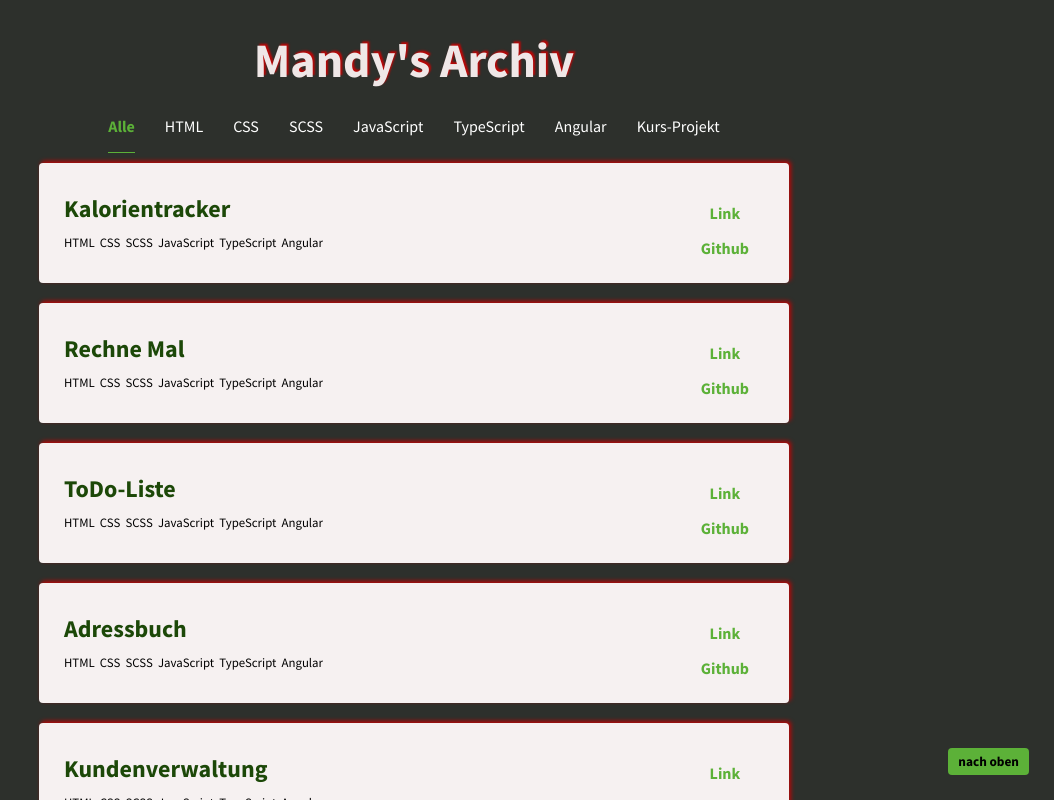
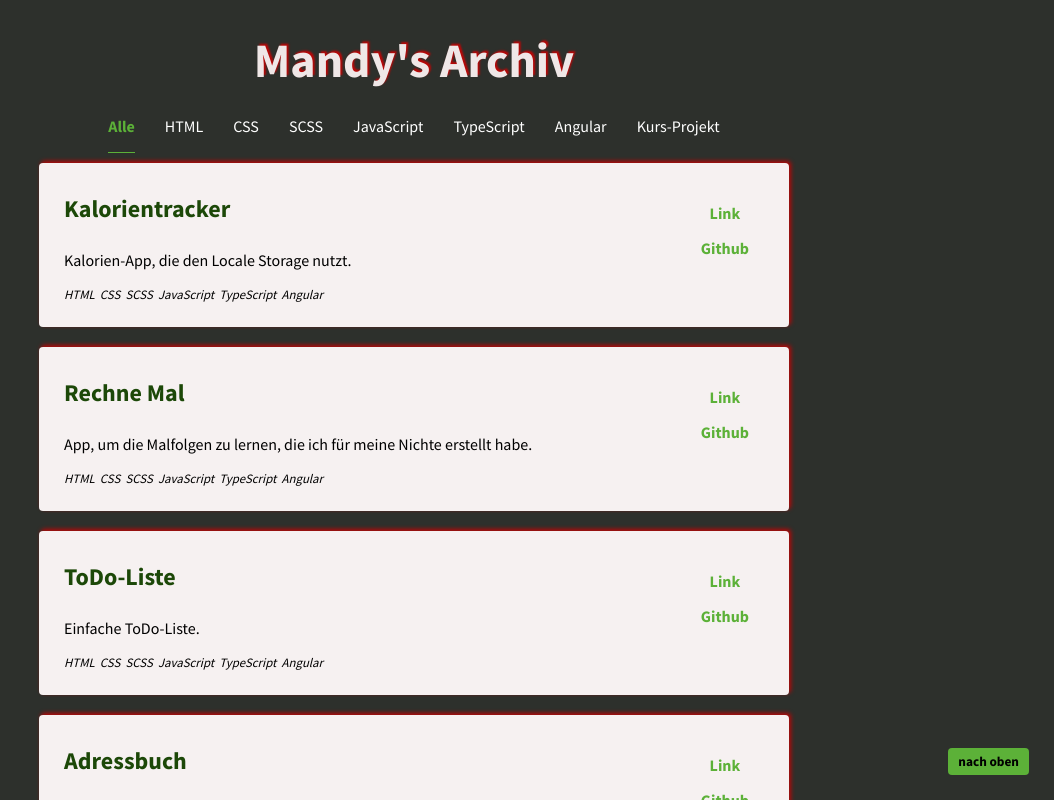
Before and after one commit to Mandy-Blaschke/archiv, an Angular app: page /home in a window 1280 px wide. Shown: the top 800 px of the page, without its empty margins (226-1280 px from the left). Built offline with nearby package versions, Linux system fonts and the light colour scheme.

Commit message:
added: text to cards, styles

```diff
--- a/src/app/home-page/home-page.component.html
+++ b/src/app/home-page/home-page.component.html
@@ -18,6 +18,8 @@
       <div class="title-and-tags">
         <h2 class="heading">{{project.title}}</h2>
 
+        <p>{{project.text}}</p>
+
         <div class="tags">
           <p *ngFor="let projectTag of project.tags" class="tag">{{projectTag}} &nbsp;</p>
         </div>
--- a/src/app/home-page/home-page.component.scss
+++ b/src/app/home-page/home-page.component.scss
@@ -120,6 +120,7 @@ main {
           .tag {
             font-size: 0.8rem;
             margin: 0;
+            font-style: italic;
           }
         }
       }
```
